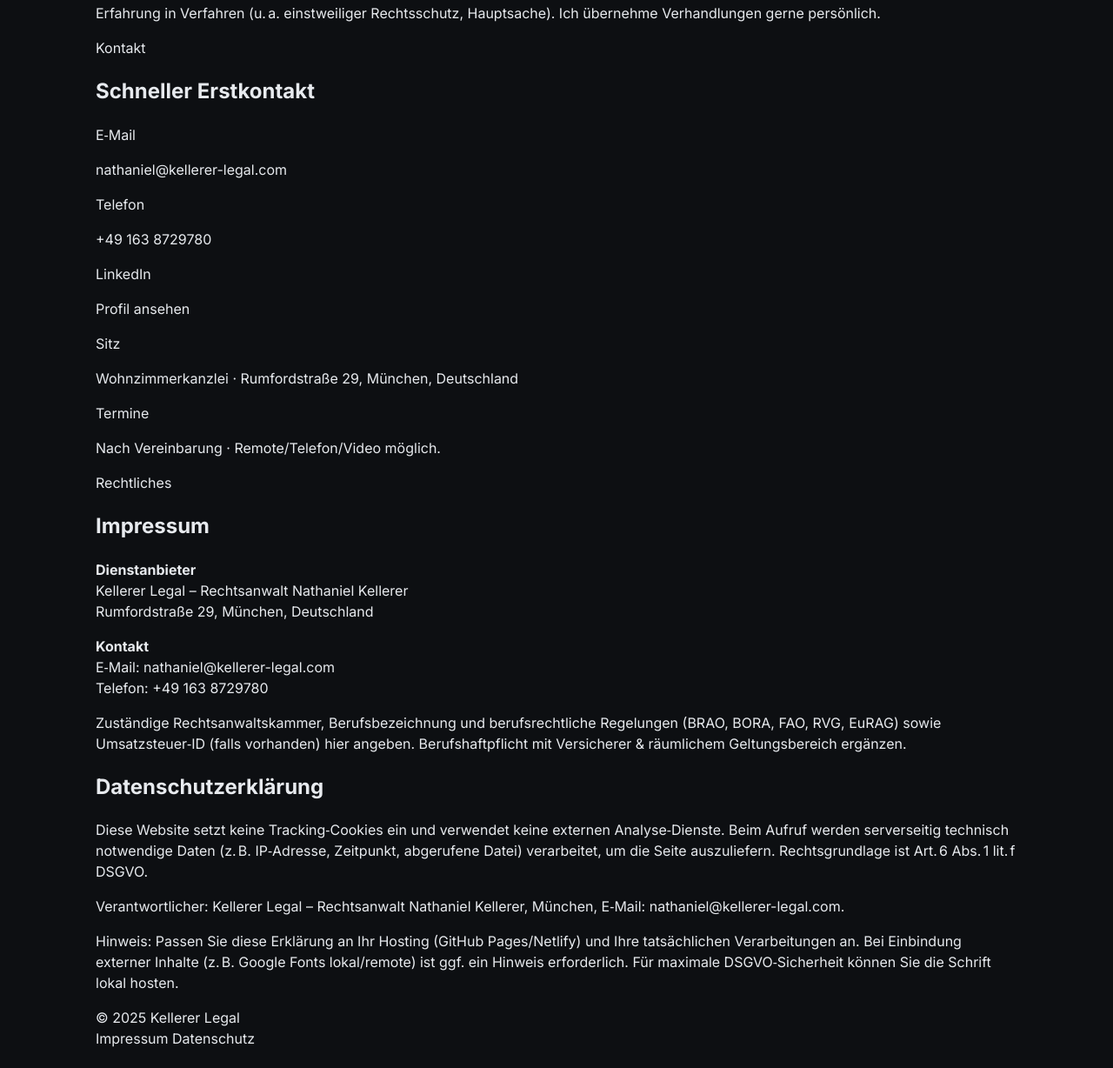
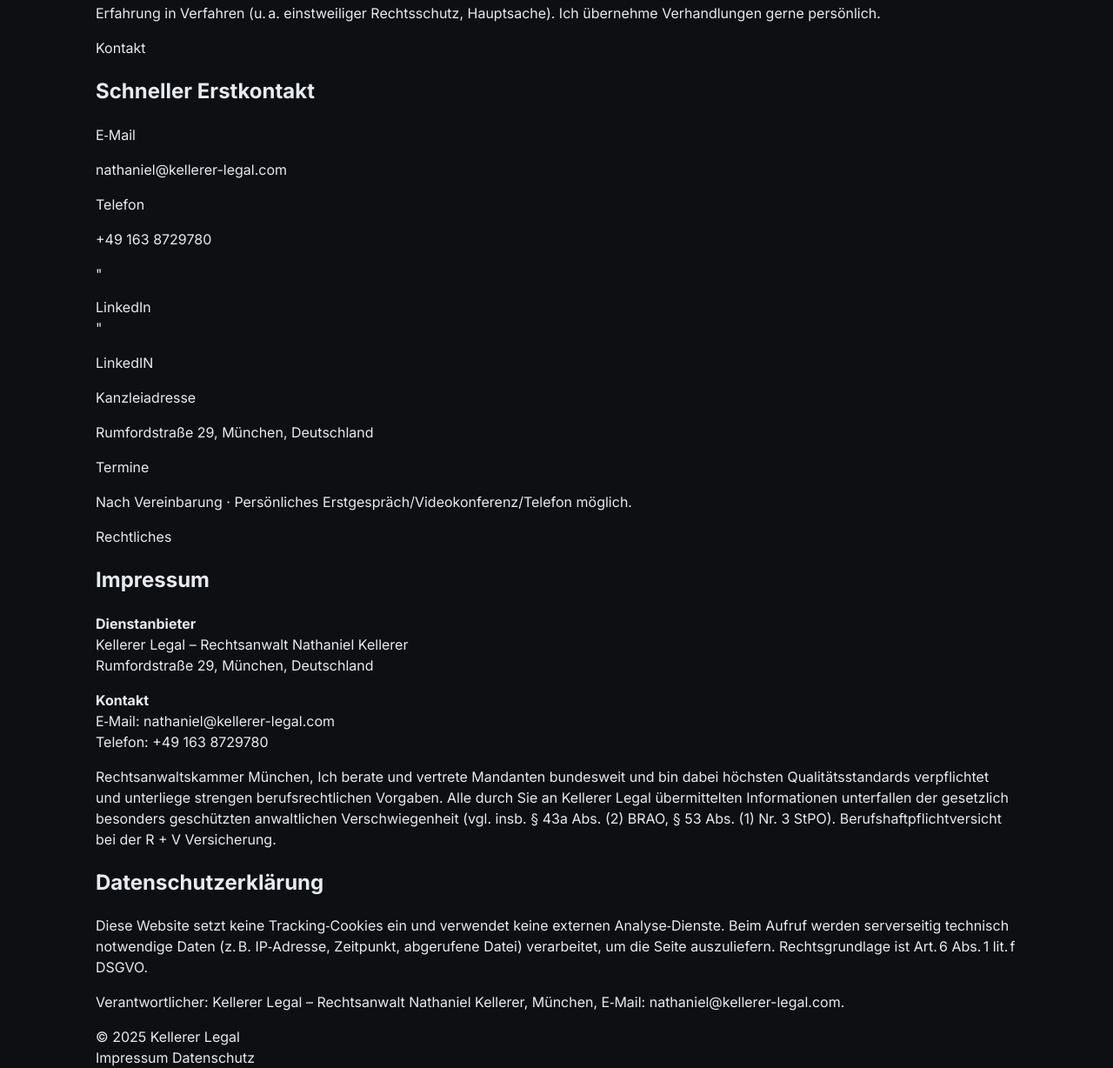
Before and after one commit to KellererLegal/kellerer-legal, a plain HTML site: page index.html in a window 1280 px wide. Shown: the part 1812-3040 px from the top of the page at 87% size. Before the commit the page ends 3018 px from the top, so only its background shows below. Drawn offline with Linux system fonts and the light colour scheme.

Commit message:
Update index.html

```diff
--- a/index.html
+++ b/index.html
@@ -205,14 +205,14 @@
           <p><a href="mailto:nathaniel@kellerer-legal.com">nathaniel@kellerer-legal.com</a></p>
           <div class="kicker" style="margin-top:14px">Telefon</div>
           <p><a href="tel:+491638729780">+49 163 8729780</a></p>
-          <div class="kicker" style="margin-top:14px">LinkedIn</div>
-          <p><a href="https://www.linkedin.com/in/nathaniel-kellerer-150797113/" target="_blank" rel="noopener">Profil ansehen</a></p>
+          "<div class="kicker" style="margin-top:14px">LinkedIn</div>"
+          <p><a href="https://www.linkedin.com/in/nathaniel-kellerer-150797113/" target="_blank" rel="noopener">LinkedIN</a></p>
         </div>
         <div class="box">
-          <div class="kicker">Sitz</div>
-          <p class="muted">Wohnzimmerkanzlei · Rumfordstraße 29, München, Deutschland</p>
+          <div class="kicker">Kanzleiadresse</div>
+          <p class="muted">Rumfordstraße 29, München, Deutschland</p>
           <div class="kicker" style="margin-top:14px">Termine</div>
-          <p class="muted">Nach Vereinbarung · Remote/Telefon/Video möglich.</p>
+          <p class="muted">Nach Vereinbarung · Persönliches Erstgespräch/Videokonferenz/Telefon möglich.</p>
         </div>
       </div>
     </section>
@@ -231,7 +231,7 @@
           Telefon: <a href="tel:+491638729780">+49 163 8729780</a>
         </p>
         <p class="muted" style="margin-top:8px">
-          Zuständige Rechtsanwaltskammer, Berufsbezeichnung und berufsrechtliche Regelungen (BRAO, BORA, FAO, RVG, EuRAG) sowie Umsatzsteuer‑ID (falls vorhanden) hier angeben. Berufshaftpflicht mit Versicherer & räumlichem Geltungsbereich ergänzen.
+          Rechtsanwaltskammer München, Ich berate und vertrete Mandanten bundesweit und bin dabei höchsten Qualitätsstandards verpflichtet und unterliege strengen berufsrechtlichen Vorgaben. Alle durch Sie an Kellerer Legal übermittelten Informationen unterfallen der gesetzlich besonders geschützten anwaltlichen Verschwiegenheit (vgl. insb. § 43a Abs. (2) BRAO, § 53 Abs. (1) Nr. 3 StPO). Berufshaftpflichtversicht bei der R + V Versicherung.
         </p>
       </div>
     </section>
@@ -246,7 +246,7 @@
           Verantwortlicher: Kellerer Legal – Rechtsanwalt Nathaniel Kellerer, München, E‑Mail: <a href="mailto:nathaniel@kellerer-legal.com">nathaniel@kellerer-legal.com</a>.
         </p>
         <p class="muted">
-          Hinweis: Passen Sie diese Erklärung an Ihr Hosting (GitHub Pages/Netlify) und Ihre tatsächlichen Verarbeitungen an. Bei Einbindung externer Inhalte (z. B. Google Fonts lokal/remote) ist ggf. ein Hinweis erforderlich. Für maximale DSGVO‑Sicherheit können Sie die Schrift lokal hosten.
+
         </p>
       </div>
     </section>
```
